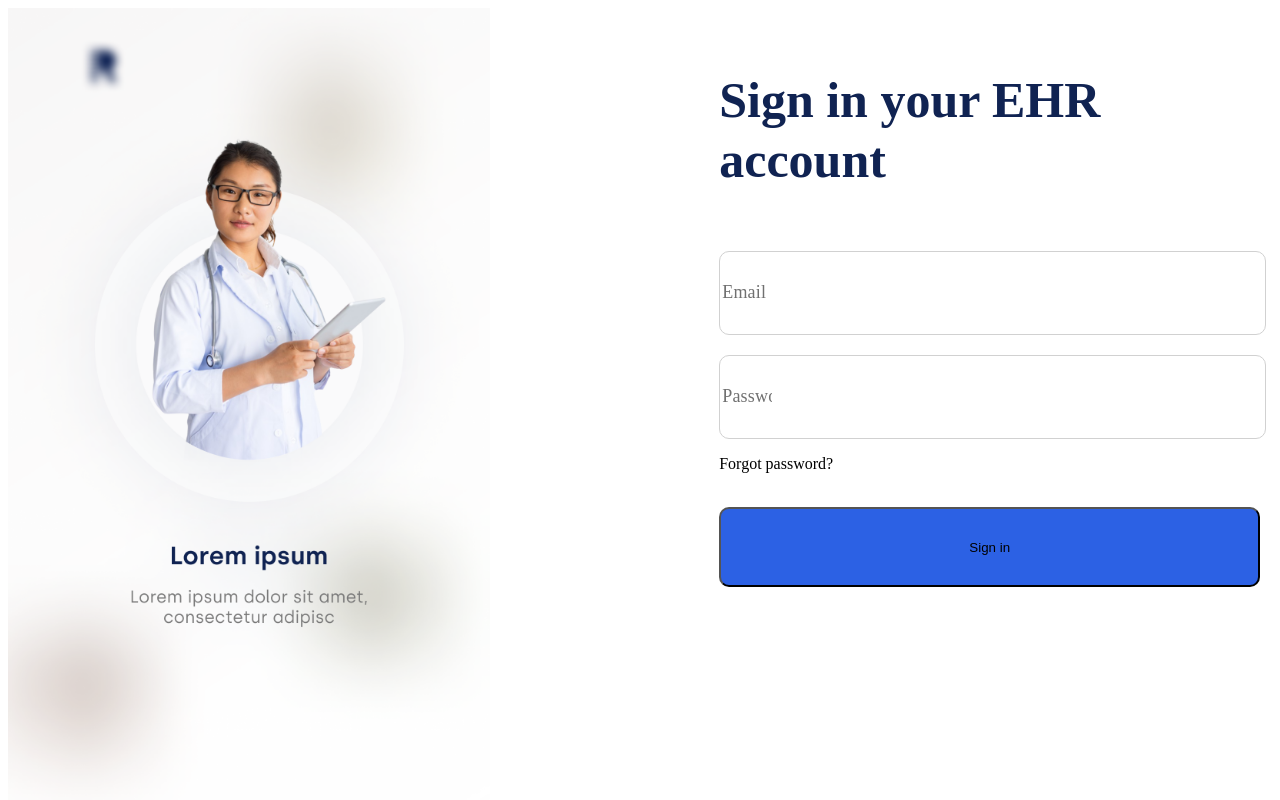
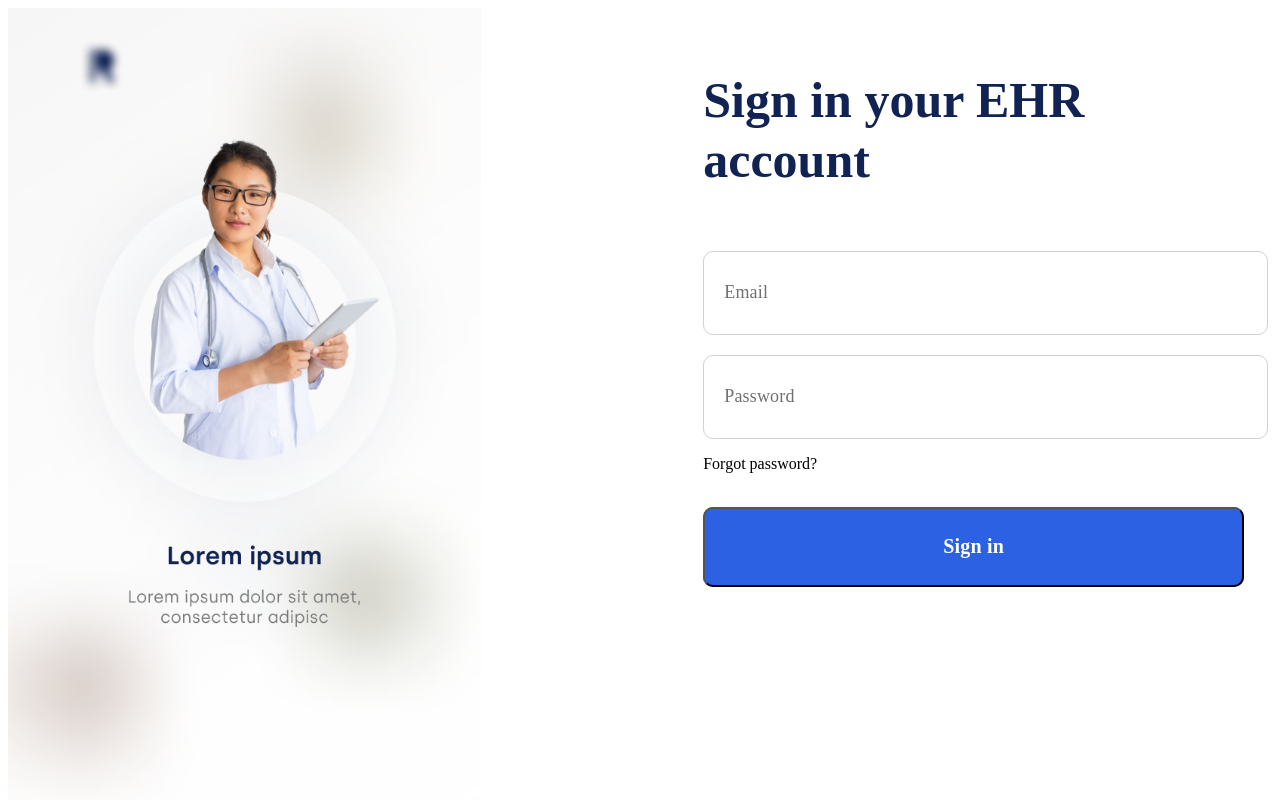
Before and after one commit to Rahman-Abdul/EHR, an Angular app: page /login in a window 1280 px wide. Built offline with nearby package versions, Linux system fonts and the light colour scheme.

Commit message:
login component and dashboard component created

```diff
--- a/src/app/login/login.component.scss
+++ b/src/app/login/login.component.scss
@@ -39,6 +39,7 @@ align-items: center;
 
 .form-control{
 margin-top: 20px;
+padding-left: 20px;
 width: 540.8px;
 height: 80px;
 background: #FFFFFF;
@@ -48,7 +49,7 @@ border-radius: 10px;
 }
 
 .form-control::placeholder{
-  width: 50px;
+  width: 100px;
 height: 27px;
   font-family: 'Silka';
 font-style: normal;
@@ -58,14 +59,23 @@ line-height: 149.3%;
 /* identical to box height, or 27px */
 
 letter-spacing: 0.01em;
+margin-left: 20px;
 
 color: #707070;
 }
 
-.btn-customBlue{
+.btn-customBlue, .buttons{
   width: 541px;
   height: 80px;
-  background: #2C61E4;
+background-color: #2C61E4;
 border-radius: 10px;
+font-family: 'Silka';
+font-style: normal;
+font-weight: 600;
+font-size: 20px;
+line-height: 149.3%;
 
+text-align: center;
+letter-spacing: 0.01em;
+color: #FFFFFF;
 }
--- a/src/app/login/login.component.ts
+++ b/src/app/login/login.component.ts
@@ -43,7 +43,7 @@ export class LoginComponent implements OnInit {
     if (this.loginForm.valid) {
       console.log(this.loginForm.value);
       localStorage.setItem("user-Data", JSON.stringify(this.loginForm.value));
-      this.router.navigate(["/"]);
+      this.router.navigate(["/dashboard"]);
     }
   }
 }
```
